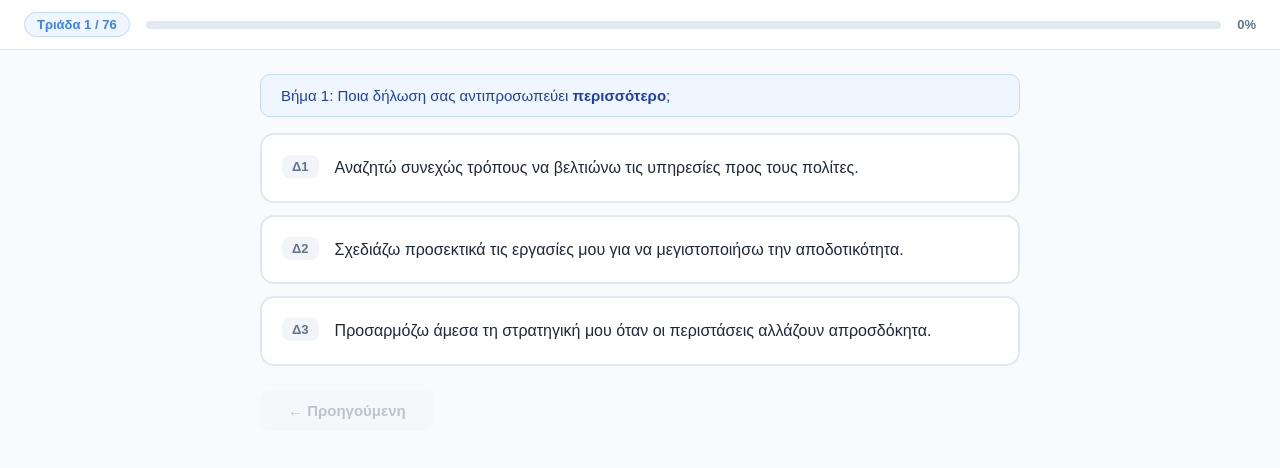
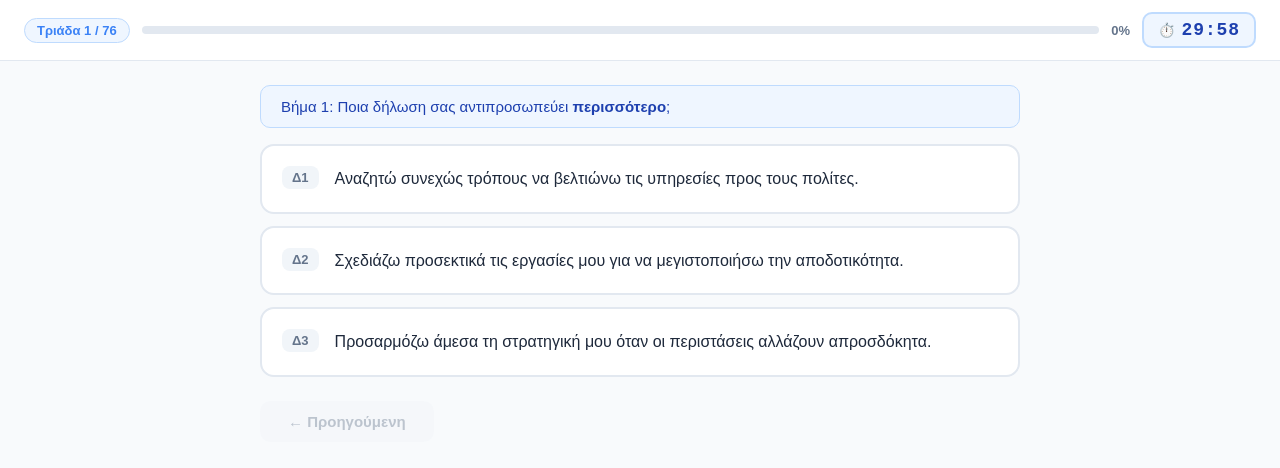
Before and after one commit to Venos-tests/ASEP-Ergasiaka-senaria, a React (Create React App) app: page / in a window 1280 px wide. Both pictures are taken after a click on the button "Έναρξη Δοκιμασίας →". Shown: the top 468 px of the page. Built offline with nearby package versions, Linux system fonts and the light colour scheme.

Commit message:
Update App.js

```diff
--- a/src/App.js
+++ b/src/App.js
@@ -1,4 +1,4 @@
-import { useState, useEffect } from "react";
+import { useState, useEffect, useRef } from "react";
 
 const SKILL_ICONS = {
   1: "🏛️", 2: "🤝", 3: "🔄", 4: "🎯",
@@ -9,6 +9,57 @@ const SKILL_COLORS = {
   1: "#3B82F6", 2: "#10B981", 3: "#F59E0B", 4: "#EF4444",
   5: "#8B5CF6", 6: "#EC4899", 7: "#14B8A6", 8: "#F97316", 9: "#6366F1"
 };
+
+const TOTAL_SECONDS = 30 * 60; // 30 minutes
+
+function useTimer(isRunning, onExpire) {
+  const [secondsLeft, setSecondsLeft] = useState(TOTAL_SECONDS);
+  const intervalRef = useRef(null);
+
+  useEffect(() => {
+    if (!isRunning) return;
+    intervalRef.current = setInterval(() => {
+      setSecondsLeft(prev => {
+        if (prev <= 1) {
+          clearInterval(intervalRef.current);
+          onExpire();
+          return 0;
+        }
+        return prev - 1;
+      });
+    }, 1000);
+    return () => clearInterval(intervalRef.current);
+  }, [isRunning, onExpire]);
+
+  const minutes = String(Math.floor(secondsLeft / 60)).padStart(2, "0");
+  const seconds = String(secondsLeft % 60).padStart(2, "0");
+  const isWarning = secondsLeft <= 300; // last 5 minutes
+  const isCritical = secondsLeft <= 60; // last 1 minute
+
+  return { minutes, seconds, isWarning, isCritical, secondsLeft };
+}
+
+function TimerDisplay({ minutes, seconds, isWarning, isCritical }) {
+  return (
+    <div style={{
+      ...styles.timerBox,
+      background: isCritical ? "#FEE2E2" : isWarning ? "#FEF3C7" : "#EFF6FF",
+      border: `2px solid ${isCritical ? "#EF4444" : isWarning ? "#F59E0B" : "#BFDBFE"}`,
+      animation: isCritical ? "pulse 1s infinite" : "none",
+    }}>
+      <span style={{ fontSize: 14 }}>⏱️</span>
+      <span style={{
+        ...styles.timerText,
+        color: isCritical ? "#DC2626" : isWarning ? "#D97706" : "#1E40AF",
+        fontWeight: isCritical ? 800 : 700,
+      }}>
+        {minutes}:{seconds}
+      </span>
+      {isWarning && !isCritical && <span style={{ fontSize: 11, color: "#D97706", fontWeight: 600 }}>⚠️</span>}
+      {isCritical && <span style={{ fontSize: 11, color: "#DC2626", fontWeight: 600 }}>!</span>}
+    </div>
+  );
+}
 
 function WelcomeScreen({ data, onStart }) {
   return (
@@ -50,7 +101,7 @@ function WelcomeScreen({ data, onStart }) {
   );
 }
 
-function TriadScreen({ data, currentIdx, answers, onAnswer, onPrev, onFinish }) {
+function TriadScreen({ data, currentIdx, answers, onAnswer, onPrev, onFinish, timerProps }) {
   const triad = data.triads[currentIdx];
   const total = data.triads.length;
   const progress = Math.round((currentIdx / total) * 100);
@@ -84,12 +135,14 @@ function TriadScreen({ data, currentIdx, answers, onAnswer, onPrev, onFinish })
 
   return (
     <div style={styles.triadScreen}>
+      {/* Header with timer */}
       <div style={styles.header}>
         <span style={styles.triadBadge}>Τριάδα {triad.triad_number} / {total}</span>
         <div style={styles.progressBar}>
           <div style={{ ...styles.progressFill, width: `${progress}%` }} />
         </div>
         <span style={styles.progressText}>{progress}%</span>
+        <TimerDisplay {...timerProps} />
       </div>
 
       <div style={styles.stepBox}>
@@ -153,6 +206,26 @@ function TriadScreen({ data, currentIdx, answers, onAnswer, onPrev, onFinish })
   );
 }
 
+function TimeUpScreen({ onViewResults }) {
+  return (
+    <div style={{ ...styles.welcome, background: "linear-gradient(135deg, #450a0a 0%, #7f1d1d 50%, #450a0a 100%)" }}>
+      <div style={{ ...styles.welcomeInner, textAlign: "center" }}>
+        <div style={{ fontSize: 72, marginBottom: 24 }}>⏰</div>
+        <h1 style={{ ...styles.heroTitle, color: "#FEE2E2" }}>Ο χρόνος σας έληξε!</h1>
+        <p style={{ color: "#FCA5A5", fontSize: 18, marginBottom: 40 }}>
+          Η δοκιμασία υποβλήθηκε αυτόματα με τις απαντήσεις που έχετε δώσει μέχρι τώρα.
+        </p>
+        <button
+          style={{ ...styles.startBtn, background: "linear-gradient(135deg, #DC2626, #991B1B)" }}
+          onClick={onViewResults}
+        >
+          Δείτε τα Αποτελέσματά σας →
+        </button>
+      </div>
+    </div>
+  );
+}
+
 function ResultsScreen({ data, answers, onRestart }) {
   const scores = {};
   data.skills.forEach(s => { scores[s.code] = { raw: 0, appearances: 0 }; });
@@ -170,7 +243,9 @@ function ResultsScreen({ data, answers, onRestart }) {
   const skillResults = data.skills.map(s => ({
     ...s,
     raw: scores[s.code].raw,
-    percent: Math.round((scores[s.code].raw / (scores[s.code].appearances * 3)) * 100)
+    percent: scores[s.code].appearances > 0
+      ? Math.round((scores[s.code].raw / (scores[s.code].appearances * 3)) * 100)
+      : 0
   })).sort((a, b) => b.percent - a.percent);
 
   return (
@@ -210,6 +285,8 @@ export default function App() {
   const [currentIdx, setCurrentIdx] = useState(0);
   const [answers, setAnswers] = useState({});
   const [error, setError] = useState(null);
+  const [timerActive, setTimerActive] = useState(false);
+  const [timeExpired, setTimeExpired] = useState(false);
 
   useEffect(() => {
     fetch(process.env.PUBLIC_URL + "/asep_test.json")
@@ -218,69 +295,98 @@ export default function App() {
       .catch(() => setError("Δεν ήταν δυνατή η φόρτωση των δεδομένων."));
   }, []);
 
+  function handleExpire() {
+    setTimerActive(false);
+    setTimeExpired(true);
+    setScreen("timeup");
+  }
+
+  const timerProps = useTimer(timerActive, handleExpire);
+
   function handleAnswer(idx, answer, advance = false) {
     setAnswers(prev => ({ ...prev, [idx]: answer }));
     if (advance && idx < data.triads.length - 1) setCurrentIdx(idx + 1);
   }
 
-  if (error) return <div style={{ display:"flex", alignItems:"center", justifyContent:"center", minHeight:"100vh", fontFamily:"sans-serif", color:"#fff", background:"#0F172A" }}><p>{error}</p></div>;
-  if (screen === "loading") return <div style={{ display:"flex", alignItems:"center", justifyContent:"center", minHeight:"100vh", fontFamily:"sans-serif", color:"#94A3B8", background:"#0F172A" }}><p>⏳ Φόρτωση...</p></div>;
-  if (screen === "welcome") return <WelcomeScreen data={data} onStart={() => setScreen("test")} />;
-  if (screen === "test") return <TriadScreen data={data} currentIdx={currentIdx} answers={answers} onAnswer={handleAnswer} onPrev={() => currentIdx > 0 && setCurrentIdx(currentIdx - 1)} onFinish={() => setScreen("results")} />;
-  if (screen === "results") return <ResultsScreen data={data} answers={answers} onRestart={() => { setAnswers({}); setCurrentIdx(0); setScreen("welcome"); }} />;
+  function handleStart() {
+    setScreen("test");
+    setTimerActive(true);
+  }
+
+  function handleFinish() {
+    setTimerActive(false);
+    setScreen("results");
+  }
+
+  function handleRestart() {
+    setAnswers({});
+    setCurrentIdx(0);
+    setTimeExpired(false);
+    setTimerActive(false);
+    setScreen("welcome");
+  }
+
+  if (error) return <div style={{ display: "flex", alignItems: "center", justifyContent: "center", minHeight: "100vh", fontFamily: "sans-serif", color: "#fff", background: "#0F172A" }}><p>{error}</p></div>;
+  if (screen === "loading") return <div style={{ display: "flex", alignItems: "center", justifyContent: "center", minHeight: "100vh", fontFamily: "sans-serif", color: "#94A3B8", background: "#0F172A" }}><p>⏳ Φόρτωση...</p></div>;
+  if (screen === "welcome") return <WelcomeScreen data={data} onStart={handleStart} />;
+  if (screen === "test") return <TriadScreen data={data} currentIdx={currentIdx} answers={answers} onAnswer={handleAnswer} onPrev={() => currentIdx > 0 && setCurrentIdx(currentIdx - 1)} onFinish={handleFinish} timerProps={timerProps} />;
+  if (screen === "timeup") return <TimeUpScreen onViewResults={() => setScreen("results")} />;
+  if (screen === "results") return <ResultsScreen data={data} answers={answers} onRestart={handleRestart} />;
 }
 
 const styles = {
-  welcome: { minHeight:"100vh", background:"linear-gradient(135deg, #0F172A 0%, #1E3A5F 50%, #0F172A 100%)", display:"flex", alignItems:"center", justifyContent:"center", padding:"24px", fontFamily:"Georgia, serif" },
-  welcomeInner: { maxWidth:680, width:"100%", textAlign:"center" },
-  badge: { display:"inline-block", background:"rgba(59,130,246,0.2)", border:"1px solid rgba(59,130,246,0.5)", color:"#93C5FD", padding:"4px 16px", borderRadius:999, fontSize:13, letterSpacing:"0.1em", textTransform:"uppercase", marginBottom:24 },
-  heroTitle: { color:"#F1F5F9", fontSize:"clamp(28px,5vw,44px)", fontWeight:700, margin:"0 0 8px", lineHeight:1.15 },
-  heroSubtitle: { color:"#94A3B8", fontSize:20, margin:"0 0 40px", fontStyle:"italic" },
-  infoGrid: { display:"flex", gap:16, justifyContent:"center", marginBottom:40, flexWrap:"wrap" },
-  infoCard: { background:"rgba(255,255,255,0.05)", border:"1px solid rgba(255,255,255,0.1)", borderRadius:12, padding:"16px 24px", display:"flex", flexDirection:"column", alignItems:"center", gap:4, minWidth:120 },
-  infoIcon: { fontSize:24 },
-  infoLabel: { color:"#64748B", fontSize:12, textTransform:"uppercase", letterSpacing:"0.05em" },
-  infoValue: { color:"#E2E8F0", fontSize:20, fontWeight:700 },
-  instructionsBox: { background:"rgba(255,255,255,0.04)", border:"1px solid rgba(255,255,255,0.08)", borderRadius:16, padding:28, marginBottom:40, textAlign:"left" },
-  instrTitle: { color:"#93C5FD", margin:"0 0 16px", fontSize:16, fontWeight:600, fontFamily:"sans-serif" },
-  instrLine: { color:"#CBD5E1", fontSize:14, margin:"6px 0", display:"flex", gap:8, fontFamily:"sans-serif" },
-  instrBullet: { color:"#3B82F6", flexShrink:0, fontSize:16 },
-  startBtn: { background:"linear-gradient(135deg, #3B82F6, #6366F1)", color:"#fff", border:"none", borderRadius:12, padding:"16px 48px", fontSize:18, fontWeight:700, cursor:"pointer", fontFamily:"sans-serif", boxShadow:"0 4px 24px rgba(99,102,241,0.4)" },
-  triadScreen: { minHeight:"100vh", background:"#F8FAFC", display:"flex", flexDirection:"column", fontFamily:"sans-serif" },
-  header: { background:"#fff", borderBottom:"1px solid #E2E8F0", padding:"12px 24px", display:"flex", alignItems:"center", gap:16, position:"sticky", top:0, zIndex:10 },
-  triadBadge: { background:"#EFF6FF", color:"#3B82F6", border:"1px solid #BFDBFE", borderRadius:999, padding:"4px 12px", fontSize:13, fontWeight:600, flexShrink:0 },
-  progressBar: { flex:1, height:8, background:"#E2E8F0", borderRadius:999, overflow:"hidden" },
-  progressFill: { height:"100%", background:"linear-gradient(90deg, #3B82F6, #6366F1)", borderRadius:999, transition:"width 0.4s ease" },
-  progressText: { color:"#64748B", fontSize:13, fontWeight:600, flexShrink:0 },
-  stepBox: { maxWidth:760, margin:"24px auto 0", width:"100%", padding:"0 16px" },
-  stepText: { background:"#EFF6FF", border:"1px solid #BFDBFE", borderRadius:10, padding:"12px 20px", color:"#1E40AF", fontSize:15, margin:0 },
-  statements: { maxWidth:760, margin:"16px auto", width:"100%", padding:"0 16px", display:"flex", flexDirection:"column", gap:12 },
-  stmtCard: { background:"#fff", border:"2px solid #E2E8F0", borderRadius:14, padding:"20px", display:"flex", alignItems:"flex-start", gap:16, transition:"border-color 0.2s, box-shadow 0.2s", userSelect:"none" },
-  stmtFirst: { border:"2px solid #10B981", background:"#F0FDF4", boxShadow:"0 0 0 4px rgba(16,185,129,0.1)" },
-  stmtSecond: { border:"2px solid #3B82F6", background:"#EFF6FF", boxShadow:"0 0 0 4px rgba(59,130,246,0.1)" },
-  stmtThird: { border:"2px solid #CBD5E1", background:"#F8FAFC", opacity:0.7 },
-  stmtDisabled: { opacity:0.45 },
-  stmtId: { background:"#F1F5F9", color:"#64748B", borderRadius:8, padding:"4px 10px", fontSize:13, fontWeight:700, flexShrink:0 },
-  stmtText: { color:"#1E293B", fontSize:16, lineHeight:1.6, margin:0, flex:1 },
-  rankBadge: { color:"#fff", borderRadius:999, padding:"4px 12px", fontSize:12, fontWeight:700, flexShrink:0 },
-  nav: { maxWidth:760, margin:"8px auto 32px", width:"100%", padding:"0 16px", display:"flex", justifyContent:"space-between", gap:12 },
-  navBtn: { border:"none", borderRadius:10, padding:"12px 28px", fontSize:15, fontWeight:600, cursor:"pointer" },
-  navBtnSecondary: { background:"#F1F5F9", color:"#64748B" },
-  navBtnPrimary: { background:"linear-gradient(135deg, #3B82F6, #6366F1)", color:"#fff", boxShadow:"0 4px 16px rgba(99,102,241,0.3)" },
-  navBtnFinish: { background:"linear-gradient(135deg, #10B981, #059669)", color:"#fff", boxShadow:"0 4px 16px rgba(16,185,129,0.3)" },
-  results: { minHeight:"100vh", background:"linear-gradient(135deg, #0F172A 0%, #1E3A5F 50%, #0F172A 100%)", display:"flex", alignItems:"flex-start", justifyContent:"center", padding:"40px 24px", fontFamily:"sans-serif" },
-  resultsInner: { maxWidth:680, width:"100%" },
-  resultsBadge: { display:"inline-block", background:"rgba(16,185,129,0.2)", border:"1px solid rgba(16,185,129,0.5)", color:"#6EE7B7", padding:"4px 16px", borderRadius:999, fontSize:13, letterSpacing:"0.1em", textTransform:"uppercase", marginBottom:16 },
-  resultsTitle: { color:"#F1F5F9", fontSize:36, fontWeight:700, margin:"0 0 8px", fontFamily:"Georgia, serif" },
-  resultsSubtitle: { color:"#94A3B8", fontSize:16, margin:"0 0 40px" },
-  skillGrid: { display:"flex", flexDirection:"column", gap:12, marginBottom:40 },
-  skillRow: { display:"flex", alignItems:"center", gap:16, background:"rgba(255,255,255,0.05)", border:"1px solid rgba(255,255,255,0.08)", borderRadius:12, padding:16 },
-  skillRankNum: { color:"#475569", fontSize:14, fontWeight:700, minWidth:32, flexShrink:0 },
-  skillInfo: { flex:1 },
-  skillHeader: { display:"flex", alignItems:"center", gap:8, marginBottom:8 },
-  skillName: { color:"#E2E8F0", fontSize:14, fontWeight:600, flex:1 },
-  skillPct: { color:"#94A3B8", fontSize:14, fontWeight:700 },
-  skillBarBg: { height:8, background:"rgba(255,255,255,0.1)", borderRadius:999, overflow:"hidden" },
-  skillBarFill: { height:"100%", borderRadius:999, transition:"width 0.8s cubic-bezier(0.4,0,0.2,1)" },
-  restartBtn: { background:"rgba(255,255,255,0.08)", border:"1px solid rgba(255,255,255,0.15)", color:"#E2E8F0", borderRadius:10, padding:"12px 32px", fontSize:15, fontWeight:600, cursor:"pointer" },
+  welcome: { minHeight: "100vh", background: "linear-gradient(135deg, #0F172A 0%, #1E3A5F 50%, #0F172A 100%)", display: "flex", alignItems: "center", justifyContent: "center", padding: "24px", fontFamily: "Georgia, serif" },
+  welcomeInner: { maxWidth: 680, width: "100%", textAlign: "center" },
+  badge: { display: "inline-block", background: "rgba(59,130,246,0.2)", border: "1px solid rgba(59,130,246,0.5)", color: "#93C5FD", padding: "4px 16px", borderRadius: 999, fontSize: 13, letterSpacing: "0.1em", textTransform: "uppercase", marginBottom: 24 },
+  heroTitle: { color: "#F1F5F9", fontSize: "clamp(28px,5vw,44px)", fontWeight: 700, margin: "0 0 8px", lineHeight: 1.15 },
+  heroSubtitle: { color: "#94A3B8", fontSize: 20, margin: "0 0 40px", fontStyle: "italic" },
+  infoGrid: { display: "flex", gap: 16, justifyContent: "center", marginBottom: 40, flexWrap: "wrap" },
+  infoCard: { background: "rgba(255,255,255,0.05)", border: "1px solid rgba(255,255,255,0.1)", borderRadius: 12, padding: "16px 24px", display: "flex", flexDirection: "column", alignItems: "center", gap: 4, minWidth: 120 },
+  infoIcon: { fontSize: 24 },
+  infoLabel: { color: "#64748B", fontSize: 12, textTransform: "uppercase", letterSpacing: "0.05em" },
+  infoValue: { color: "#E2E8F0", fontSize: 20, fontWeight: 700 },
+  instructionsBox: { background: "rgba(255,255,255,0.04)", border: "1px solid rgba(255,255,255,0.08)", borderRadius: 16, padding: 28, marginBottom: 40, textAlign: "left" },
+  instrTitle: { color: "#93C5FD", margin: "0 0 16px", fontSize: 16, fontWeight: 600, fontFamily: "sans-serif" },
+  instrLine: { color: "#CBD5E1", fontSize: 14, margin: "6px 0", display: "flex", gap: 8, fontFamily: "sans-serif" },
+  instrBullet: { color: "#3B82F6", flexShrink: 0, fontSize: 16 },
+  startBtn: { background: "linear-gradient(135deg, #3B82F6, #6366F1)", color: "#fff", border: "none", borderRadius: 12, padding: "16px 48px", fontSize: 18, fontWeight: 700, cursor: "pointer", fontFamily: "sans-serif", boxShadow: "0 4px 24px rgba(99,102,241,0.4)" },
+  triadScreen: { minHeight: "100vh", background: "#F8FAFC", display: "flex", flexDirection: "column", fontFamily: "sans-serif" },
+  header: { background: "#fff", borderBottom: "1px solid #E2E8F0", padding: "12px 24px", display: "flex", alignItems: "center", gap: 12, position: "sticky", top: 0, zIndex: 10, flexWrap: "wrap" },
+  triadBadge: { background: "#EFF6FF", color: "#3B82F6", border: "1px solid #BFDBFE", borderRadius: 999, padding: "4px 12px", fontSize: 13, fontWeight: 600, flexShrink: 0 },
+  progressBar: { flex: 1, height: 8, background: "#E2E8F0", borderRadius: 999, overflow: "hidden", minWidth: 60 },
+  progressFill: { height: "100%", background: "linear-gradient(90deg, #3B82F6, #6366F1)", borderRadius: 999, transition: "width 0.4s ease" },
+  progressText: { color: "#64748B", fontSize: 13, fontWeight: 600, flexShrink: 0 },
+  timerBox: { display: "flex", alignItems: "center", gap: 6, borderRadius: 10, padding: "6px 14px", flexShrink: 0, transition: "all 0.5s ease" },
+  timerText: { fontSize: 18, fontFamily: "monospace", letterSpacing: "0.05em" },
+  stepBox: { maxWidth: 760, margin: "24px auto 0", width: "100%", padding: "0 16px" },
+  stepText: { background: "#EFF6FF", border: "1px solid #BFDBFE", borderRadius: 10, padding: "12px 20px", color: "#1E40AF", fontSize: 15, margin: 0 },
+  statements: { maxWidth: 760, margin: "16px auto", width: "100%", padding: "0 16px", display: "flex", flexDirection: "column", gap: 12 },
+  stmtCard: { background: "#fff", border: "2px solid #E2E8F0", borderRadius: 14, padding: "20px", display: "flex", alignItems: "flex-start", gap: 16, transition: "border-color 0.2s, box-shadow 0.2s", userSelect: "none" },
+  stmtFirst: { border: "2px solid #10B981", background: "#F0FDF4", boxShadow: "0 0 0 4px rgba(16,185,129,0.1)" },
+  stmtSecond: { border: "2px solid #3B82F6", background: "#EFF6FF", boxShadow: "0 0 0 4px rgba(59,130,246,0.1)" },
+  stmtThird: { border: "2px solid #CBD5E1", background: "#F8FAFC", opacity: 0.7 },
+  stmtDisabled: { opacity: 0.45 },
+  stmtId: { background: "#F1F5F9", color: "#64748B", borderRadius: 8, padding: "4px 10px", fontSize: 13, fontWeight: 700, flexShrink: 0 },
+  stmtText: { color: "#1E293B", fontSize: 16, lineHeight: 1.6, margin: 0, flex: 1 },
+  rankBadge: { color: "#fff", borderRadius: 999, padding: "4px 12px", fontSize: 12, fontWeight: 700, flexShrink: 0 },
+  nav: { maxWidth: 760, margin: "8px auto 32px", width: "100%", padding: "0 16px", display: "flex", justifyContent: "space-between", gap: 12 },
+  navBtn: { border: "none", borderRadius: 10, padding: "12px 28px", fontSize: 15, fontWeight: 600, cursor: "pointer" },
+  navBtnSecondary: { background: "#F1F5F9", color: "#64748B" },
+  navBtnPrimary: { background: "linear-gradient(135deg, #3B82F6, #6366F1)", color: "#fff", boxShadow: "0 4px 16px rgba(99,102,241,0.3)" },
+  navBtnFinish: { background: "linear-gradient(135deg, #10B981, #059669)", color: "#fff", boxShadow: "0 4px 16px rgba(16,185,129,0.3)" },
+  results: { minHeight: "100vh", background: "linear-gradient(135deg, #0F172A 0%, #1E3A5F 50%, #0F172A 100%)", display: "flex", alignItems: "flex-start", justifyContent: "center", padding: "40px 24px", fontFamily: "sans-serif" },
+  resultsInner: { maxWidth: 680, width: "100%" },
+  resultsBadge: { display: "inline-block", background: "rgba(16,185,129,0.2)", border: "1px solid rgba(16,185,129,0.5)", color: "#6EE7B7", padding: "4px 16px", borderRadius: 999, fontSize: 13, letterSpacing: "0.1em", textTransform: "uppercase", marginBottom: 16 },
+  resultsTitle: { color: "#F1F5F9", fontSize: 36, fontWeight: 700, margin: "0 0 8px", fontFamily: "Georgia, serif" },
+  resultsSubtitle: { color: "#94A3B8", fontSize: 16, margin: "0 0 40px" },
+  skillGrid: { display: "flex", flexDirection: "column", gap: 12, marginBottom: 40 },
+  skillRow: { display: "flex", alignItems: "center", gap: 16, background: "rgba(255,255,255,0.05)", border: "1px solid rgba(255,255,255,0.08)", borderRadius: 12, padding: 16 },
+  skillRankNum: { color: "#475569", fontSize: 14, fontWeight: 700, minWidth: 32, flexShrink: 0 },
+  skillInfo: { flex: 1 },
+  skillHeader: { display: "flex", alignItems: "center", gap: 8, marginBottom: 8 },
+  skillName: { color: "#E2E8F0", fontSize: 14, fontWeight: 600, flex: 1 },
+  skillPct: { color: "#94A3B8", fontSize: 14, fontWeight: 700 },
+  skillBarBg: { height: 8, background: "rgba(255,255,255,0.1)", borderRadius: 999, overflow: "hidden" },
+  skillBarFill: { height: "100%", borderRadius: 999, transition: "width 0.8s cubic-bezier(0.4,0,0.2,1)" },
+  restartBtn: { background: "rgba(255,255,255,0.08)", border: "1px solid rgba(255,255,255,0.15)", color: "#E2E8F0", borderRadius: 10, padding: "12px 32px", fontSize: 15, fontWeight: 600, cursor: "pointer" },
 };
```
